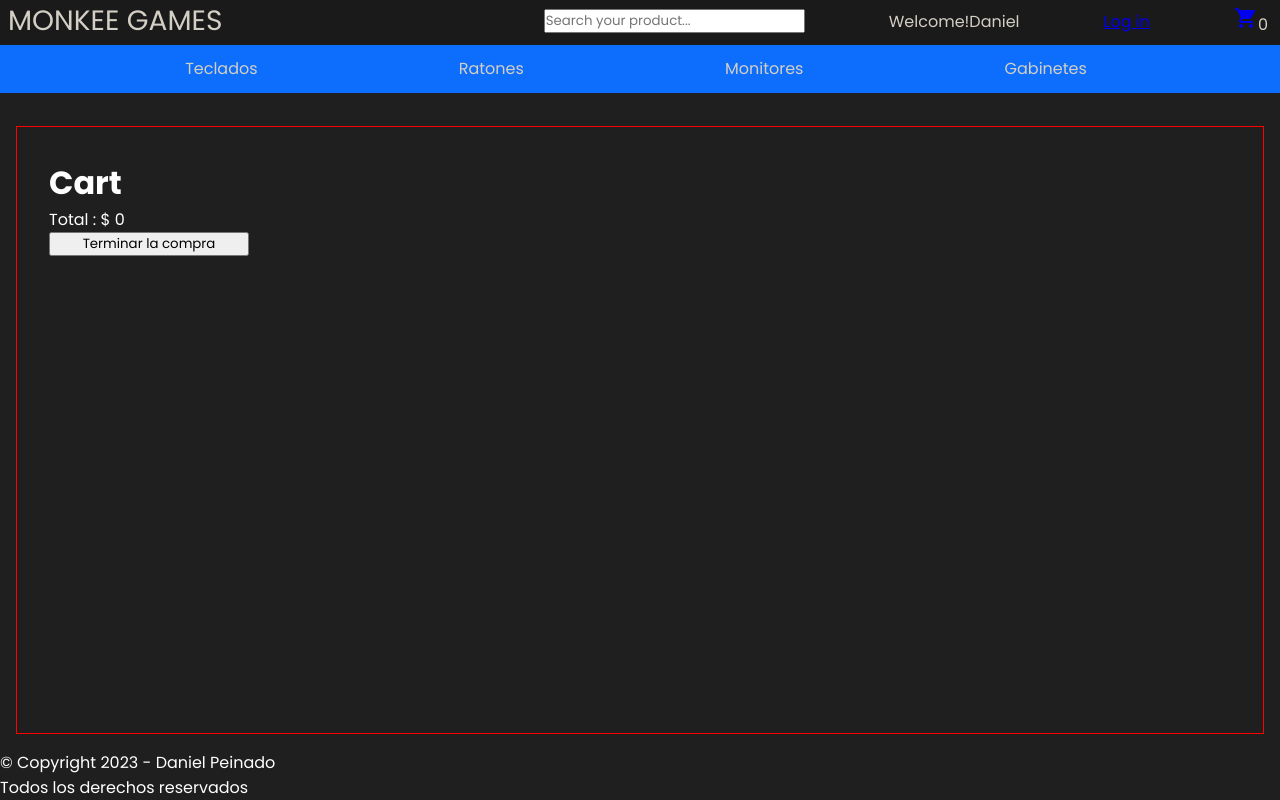
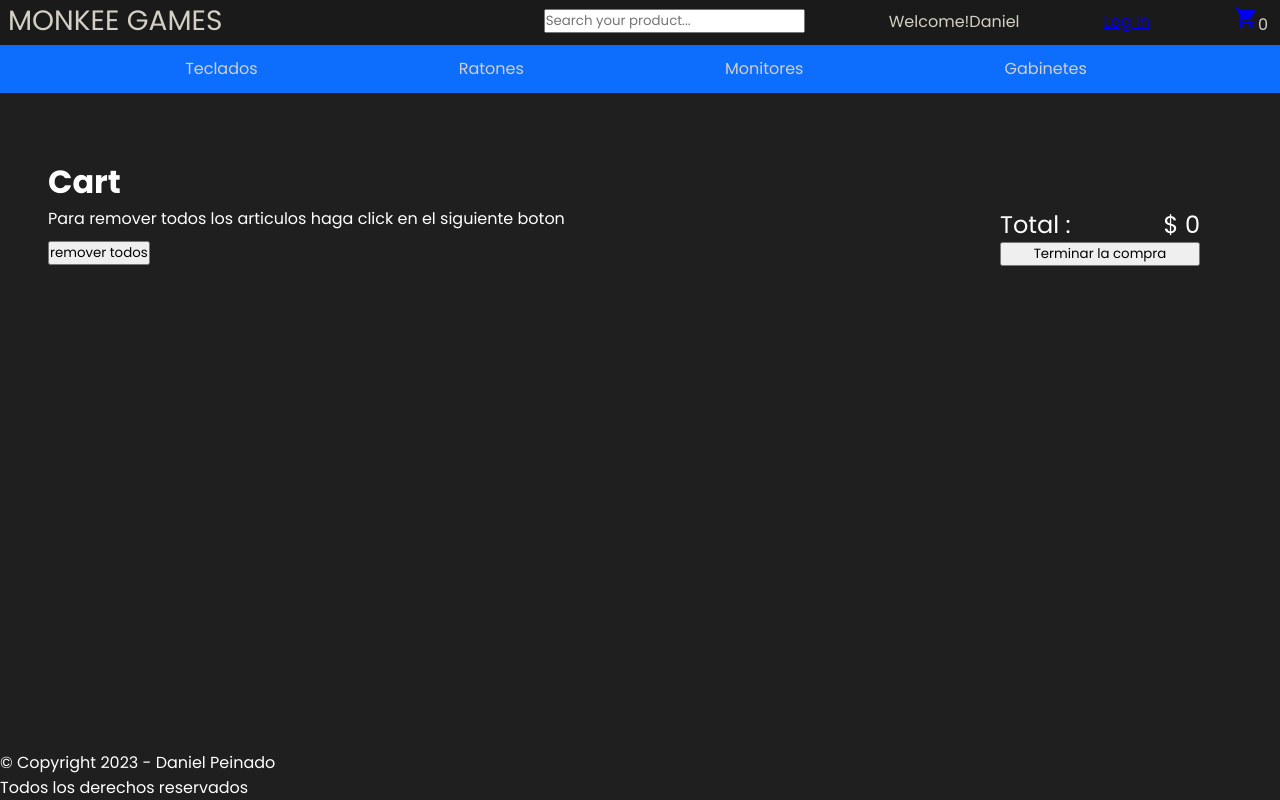
Before and after one commit to DanielPeinadoB/reactjs-ecommerce, a React (Create React App) app: page /cart in a window 1280 px wide. Built offline with nearby package versions, Linux system fonts and the light colour scheme.

Commit message:
31marzos

```diff
--- a/src/components/Cart.js
+++ b/src/components/Cart.js
@@ -9,6 +9,7 @@ const Cart = () => {
 
   const {carrito,total} = useContext(contexto)
   const {removeItem} = useContext(contexto)
+  const {clearItems} = useContext(contexto)
 
   const terminarCompra = () => {
     const orden = {
@@ -46,18 +47,29 @@ const Cart = () => {
           <div className='cart-product'>
             <div className='cart-product-details'>
               <span>{producto.title}</span>
-              <span>Stock remaining</span>
               <button onClick={() => removeItem(producto.id)}>borrar</button>
             </div>
-            <div className='cart-product-details'>
+            <div className='cart-product-details flex-end'>
               <span>$ {producto.price * producto.nuevaCantidad}</span>
             </div>
           </div>
         </div>
       ))}
-      <p>Total : $ {total}</p>
-      <button onClick={terminarCompra} className='boton'>Terminar la compra</button>
-      <span></span>
+      <div className='final-total'>
+        <div className='column'>
+          <span className='small'>Para remover todos los articulos haga click en el siguiente boton</span>
+          <div className='remove-btn'>
+            <button onClick={clearItems}>remover todos</button>
+          </div>
+        </div>
+        <div className='column'>
+          <div className='total'>
+            <span>Total :</span>
+            <p>$ {total}</p>
+          </div>
+          <button onClick={terminarCompra} className='boton'>Terminar la compra</button>
+      </div>
+        </div>
     </div>
   )
 }
--- a/src/components/Item.js
+++ b/src/components/Item.js
@@ -5,21 +5,18 @@ import { Link } from 'react-router-dom'
 const Item = ({ producto }) => {
 
   return (
-    <div className='item-list'>
-      <div className='item-card'>
+    <div className='item-list hover-effect'>
+      <Link to={`/product/${producto.id}`} className='nodeco item-card'>
+        <div className='item-img'>
+          <img src={producto.prodimg} alt=""/>
+        </div>
         <div className='item-top'>
           <span className='item-title'>{producto.title}</span>
         </div>
-        <div className='item-img'>
-          <img src={producto.prodimg} alt=""/>
+        <div>
+          <span className='nodeco iprice'>$ {producto.price}</span>
         </div>
-        <div>
-          <span>$ {producto.price}</span>
-        </div>
-        <div>
-          <Link to={`/product/${producto.id}`}>ver detalle</Link>
-        </div>
-      </div>
+      </Link>
     </div>
   )
 }
--- a/src/components/context/cartContext.js
+++ b/src/components/context/cartContext.js
@@ -42,6 +42,8 @@ const MiProvider = ({children}) => {
     setCarrito([])
   }
 
+  const clearItems = () => setCarrito([]);
+
   const valorDelContexto = {
     carrito : carrito,
     cantidad : cantidad,
@@ -49,7 +51,8 @@ const MiProvider = ({children}) => {
     addItem : addItem,
     removeItem : removeItem,
     isInCart : isInCart,
-    clear : clear
+    clear : clear,
+    clearItems : clearItems
   }
 
   return (
--- a/src/styles.css
+++ b/src/styles.css
@@ -123,12 +123,12 @@ body {
     flex-direction: column;
     width: 100%;
     height: 100%;
-    border: 1px solid red;
     gap: 1rem;
 }
 
 .item-list {
-    border: 1px solid green;
+    border: 1px solid #1f1f1f;
+    background-color: #252525;
     text-align: center;
     padding: 1rem;
 }
@@ -142,25 +142,33 @@ body {
 
 /*Item Card Area*/
 
+.nodeco {
+    text-decoration: none;
+}
+
+.iprice {
+    color: white;
+}
+
 .item-card {
     display: flex;
     flex-direction: column;
     width: 200px;
     height: 300px;
-    border: 1px solid blue;
     text-align: center;}
     .item-card .item-top {
         display: flex;
         flex-direction: column;
-        background-color: #0dcaf0;
+        background-color: none;
         padding-bottom: 1rem;
         padding-top: 1rem;
         height: 4rem;}
         .item-top .item-title {
             font-size: 1.5rem;
-            color: #1a1a1a;
+            color: white;
             font-size: 1rem;
             font-weight: bold;
+            text-decoration: none;
             text-transform: uppercase; }
     .item-card .item-img {
         height: 11rem; }
@@ -173,6 +181,10 @@ body {
     width: 100%;
 }
 
+.hover-effect:hover {
+    background: linear-gradient(130deg, #0d6efd 0%, #546afd 100%);
+}
+
 /*Item Detail*/
 
 .item-detail {
@@ -181,8 +193,7 @@ body {
     text-align: center;
     padding: 5rem;
     gap: 5rem;
-    border: 1px solid green;
-    background-color: none;
+    background-color: #252525;
     color: white; }
     .item-detail .item-img-detail {
         width: 50rem;}
@@ -248,20 +259,78 @@ body {
         font-size: 2rem; }
     .cart .cart-detail {
         display: flex;
-        flex-direction: row; }
+        flex-direction: row;
+        justify-content: space-around;
+        border: 1px solid #1f1f1f;
+        background-color: #252525; }
         .cart .cart-detail .cart-img {
-            width: 150px; }
+            width: 300px;
+            margin-left: 5rem;}
             .cart .cart-detail .cart-img img {
-                width: 70%;
-            }
+                width: 100%; }
         .cart .cart-detail .cart-product {
+            margin: 2rem;
             display: flex;
             flex-direction: row;
-            gap: 5rem; }
+            font-size: 1.5rem;
+            text-transform: uppercase; }
             .cart .cart-detail .cart-product .cart-product-details {
                 display: flex;
-                flex-direction: column; }
+                flex-direction: column;
+                width: 300px;
+                margin: 1rem; }
+
+.flex-end {
+    align-items: flex-end;
+}
+
+.total {
+    display: flex;
+    flex-direction: row;
+    justify-content: space-between;
+    width: 200px;
+}
+
+.final-total {
+    display: flex;
+    flex-direction: row;
+    align-items: flex-end;
+    justify-content: space-between;
+    margin-right: 2rem;
+    font-size: 1.5rem;
+}
 
 .boton {
     width: 200px;
 }
+
+.small {
+    font-size: 1rem;
+}
+
+.row {
+    display: flex;
+    flex-direction: row;
+}
+
+.column {
+    display: flex;
+    flex-direction: column;
+}
+
+.sugerencias {
+    display: flex;
+    flex-direction: row;
+    justify-content: space-between;
+    width: 100%;
+    border: 1px solid #1f1f1f;
+    background-color: #252525;
+}
+
+/*media*/
+
+@media (max-width: 1440px) {
+    .sugerencias {
+        display: none;
+    }
+}
```
